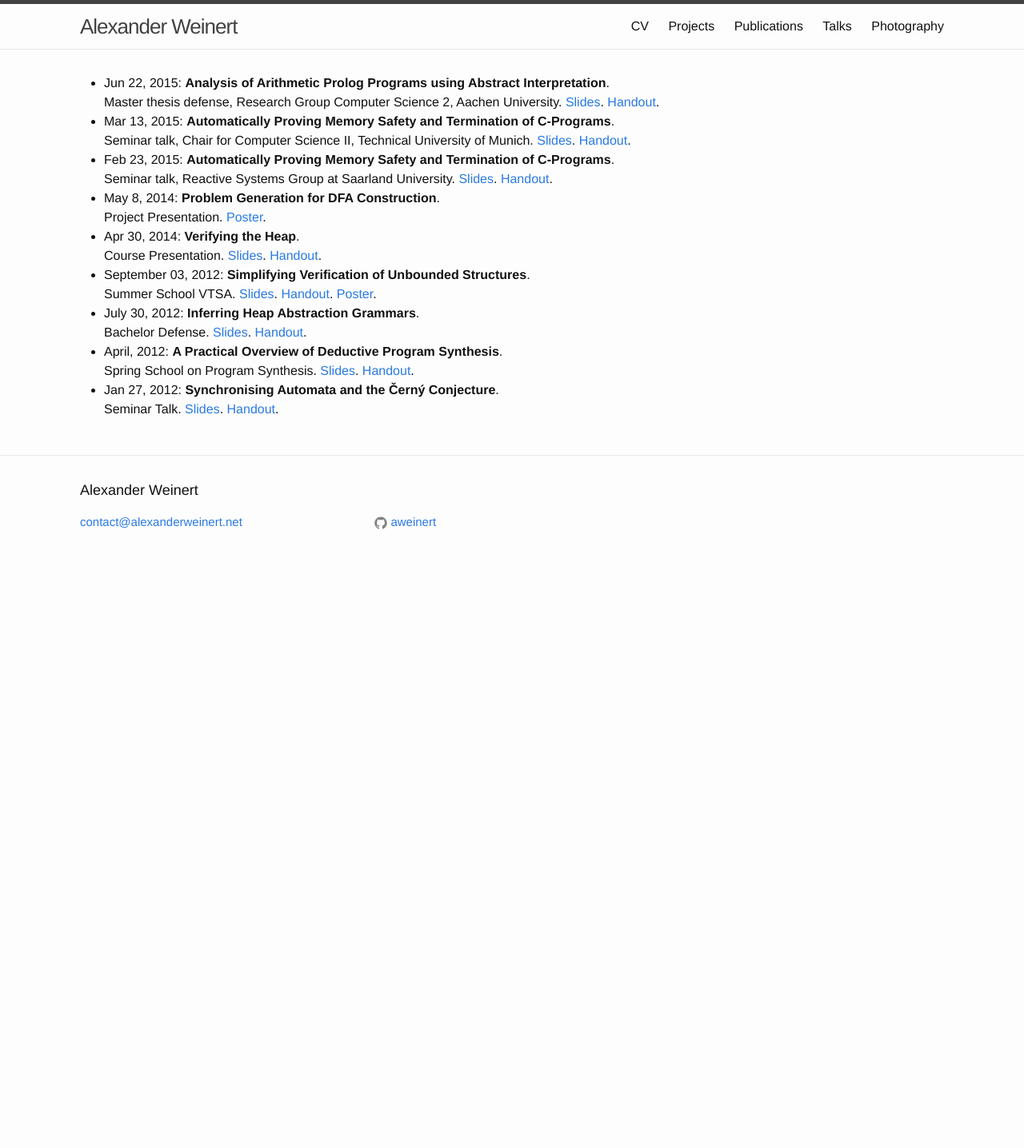
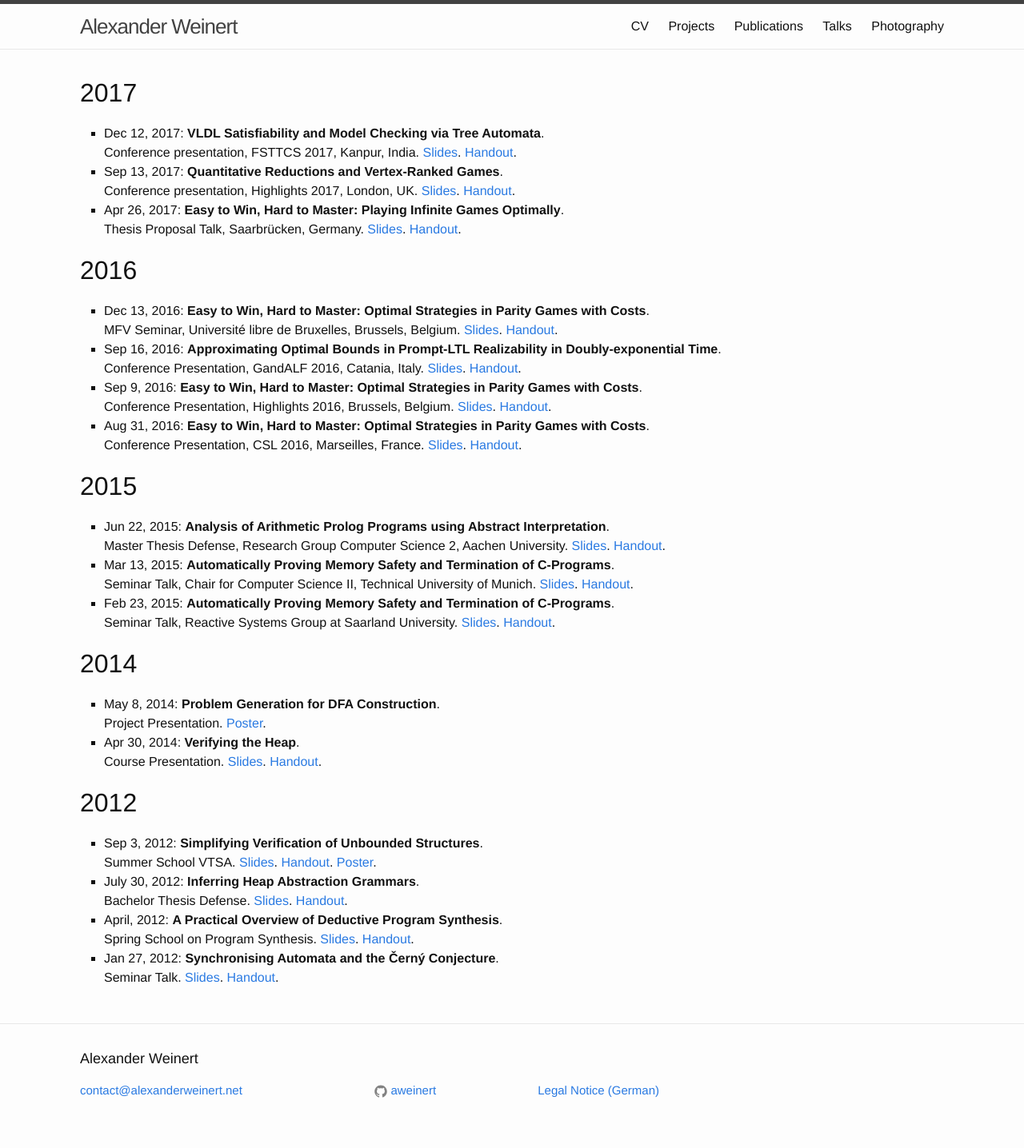
Before and after one commit to aweinert/website, a Jekyll site: the page built from talks/index.html, in a window 1280 px wide. Shown: the whole page at 80% size. Built offline with Jekyll 4.4.1, drawn with Linux system fonts in a browser that asks for light colours; before the commit the page ends 900 px from its top, so only the background shows below that.

Commit message:
Add legal notice

```diff
--- a/_data/talks.yml
+++ b/_data/talks.yml
@@ -1,18 +1,60 @@
+- date: Dec 12, 2017
+  title: VLDL Satisfiability and Model Checking via Tree Automata
+  occasion: Conference presentation, FSTTCS 2017, Kanpur, India
+  slideslink: 2017fsttcs.slides.pdf
+  handoutlink: 2017fsttcs.handout.pdf
+
+- date: Sep 13, 2017
+  title: Quantitative Reductions and Vertex-Ranked Games
+  occasion: Conference presentation, Highlights 2017, London, UK
+  slideslink: 2017highlights.slides.pdf
+  handoutlink: 2017highlights.handout.pdf
+
+- date: Apr 26, 2017
+  title: "Easy to Win, Hard to Master: Playing Infinite Games Optimally"
+  occasion: Thesis Proposal Talk, Saarbrücken, Germany
+  slideslink: 2017tpp.slides.pdf
+  handoutlink: 2017tpp.handout.pdf
+
+- date: Dec 13, 2016
+  title: "Easy to Win, Hard to Master: Optimal Strategies in Parity Games with Costs"
+  occasion: MFV Seminar, Université libre de Bruxelles, Brussels, Belgium
+  slideslink: 2016mfv.slides.pdf
+  handoutlink: 2016mfv.handout.pdf
+
+- date: Sep 16, 2016
+  title: Approximating Optimal Bounds in Prompt-LTL Realizability in Doubly-exponential Time
+  occasion: Conference Presentation, GandALF 2016, Catania, Italy
+  slideslink: 2016gandalf.slides.pdf
+  handoutlink: 2016gandalf.handout.pdf
+
+- date: Sep 9, 2016
+  title: "Easy to Win, Hard to Master: Optimal Strategies in Parity Games with Costs"
+  occasion: Conference Presentation, Highlights 2016, Brussels, Belgium
+  slideslink: 2016highlights.slides.pdf
+  handoutlink: 2016highlights.handout.pdf
+
+- date: Aug 31, 2016
+  title: "Easy to Win, Hard to Master: Optimal Strategies in Parity Games with Costs"
+  occasion: Conference Presentation, CSL 2016, Marseilles, France
+  slideslink: 2016csl.slides.pdf
+  handoutlink: 2016csl.handout.pdf
+
 - date: Jun 22, 2015
   title: Analysis of Arithmetic Prolog Programs using Abstract Interpretation
-  occasion: Master thesis defense, Research Group Computer Science 2, Aachen University
+  occasion: Master Thesis Defense, Research Group Computer Science 2, Aachen University
   slideslink: 2015prologtermination.aachen.slides.pdf
   handoutlink: 2015prologtermination.aachen.handout.pdf
 
 - date: Mar 13, 2015
   title: Automatically Proving Memory Safety and Termination of C-Programs
-  occasion: Seminar talk, Chair for Computer Science II, Technical University of Munich
+  occasion: Seminar Talk, Chair for Computer Science II, Technical University of Munich
   slideslink: 2015llvmtermination.munich.slides.pdf
   handoutlink: 2015llvmtermination.munich.handout.pdf
 
 - date: Feb 23, 2015
   title: Automatically Proving Memory Safety and Termination of C-Programs
-  occasion: Seminar talk, Reactive Systems Group at Saarland University
+  occasion: Seminar Talk, Reactive Systems Group at Saarland University
   slideslink: 2015llvmtermination.saarbruecken.slides.pdf
   handoutlink: 2015llvmtermination.saarbruecken.handout.pdf
 
@@ -27,7 +69,7 @@
   slideslink: 2014heap.slides.pdf
   handoutlink: 2014heap.handout.pdf
 
-- date: September 03, 2012
+- date: Sep 3, 2012
   title:  Simplifying Verification of Unbounded Structures
   occasion: Summer School VTSA
   slideslink: 2012simplifying.slides.pdf
@@ -36,7 +78,7 @@
 
 - date: July 30, 2012
   title: Inferring Heap Abstraction Grammars
-  occasion: Bachelor Defense
+  occasion: Bachelor Thesis Defense
   slideslink: 2012heapabstraction.slides.pdf
   handoutlink: 2012heapabstraction.handout.pdf
 
--- a/_includes/footer.html
+++ b/_includes/footer.html
@@ -44,7 +44,7 @@
       </div>
 
       <div class="footer-col  footer-col-3">
-        <p class="text">{{ site.description }}</p>
+        <a href="/legal.html">Legal Notice (German)</a>
       </div>
     </div>
 
--- a/cv/index.html
+++ b/cv/index.html
@@ -26,7 +26,7 @@ title: CV
 </style>
 
 <p>
-You can find current CV <a href="../assets/pdf/cv.pdf">here</a>.
+You can find my complete CV <a href="../assets/pdf/cv.pdf">here</a>.
 </p>
 
 <div>
--- a/talks/index.html
+++ b/talks/index.html
@@ -2,9 +2,16 @@
 layout: default
 title: Talks
 ---
+<style>
+ul {
+	list-style-type: square;
+}
+</style>
 
+<h1>2017</h1>
 <ul>
 {% for talk in site.data.talks %}
+{% if talk.date contains 2017 %}
 <li>{{ talk.date }}: <b>{{ talk.title }}</b>.<br> {{ talk.occasion }}.
 {% if talk.slideslink %}
 <a href="../assets/pdf/talk/{{talk.date | date: "%Y" }}/{{talk.slideslink}}">Slides</a>.
@@ -16,5 +23,82 @@ title: Talks
 <a href="../assets/pdf/talk/{{talk.date | date: "%Y" }}/{{talk.posterlink}}">Poster</a>.
 {% endif %}
 </li>
+{% endif %}
 {% endfor %}
 </ul>
+
+<h1>2016</h1>
+<ul>
+{% for talk in site.data.talks %}
+{% if talk.date contains 2016 %}
+<li>{{ talk.date }}: <b>{{ talk.title }}</b>.<br> {{ talk.occasion }}.
+{% if talk.slideslink %}
+<a href="../assets/pdf/talk/{{talk.date | date: "%Y" }}/{{talk.slideslink}}">Slides</a>.
+{% endif %}
+{% if talk.handoutlink %}
+<a href="../assets/pdf/talk/{{talk.date | date: "%Y" }}/{{talk.handoutlink}}">Handout</a>.
+{% endif %}
+{% if talk.posterlink %}
+<a href="../assets/pdf/talk/{{talk.date | date: "%Y" }}/{{talk.posterlink}}">Poster</a>.
+{% endif %}
+</li>
+{% endif %}
+{% endfor %}
+</ul>
+
+<h1>2015</h1>
+<ul>
+{% for talk in site.data.talks %}
+{% if talk.date contains 2015 %}
+<li>{{ talk.date }}: <b>{{ talk.title }}</b>.<br> {{ talk.occasion }}.
+{% if talk.slideslink %}
+<a href="../assets/pdf/talk/{{talk.date | date: "%Y" }}/{{talk.slideslink}}">Slides</a>.
+{% endif %}
+{% if talk.handoutlink %}
+<a href="../assets/pdf/talk/{{talk.date | date: "%Y" }}/{{talk.handoutlink}}">Handout</a>.
+{% endif %}
+{% if talk.posterlink %}
+<a href="../assets/pdf/talk/{{talk.date | date: "%Y" }}/{{talk.posterlink}}">Poster</a>.
+{% endif %}
+</li>
+{% endif %}
+{% endfor %}
+</ul>
+
+<h1>2014</h1>
+<ul>
+{% for talk in site.data.talks %}
+{% if talk.date contains 2014 %}
+<li>{{ talk.date }}: <b>{{ talk.title }}</b>.<br> {{ talk.occasion }}.
+{% if talk.slideslink %}
+<a href="../assets/pdf/talk/{{talk.date | date: "%Y" }}/{{talk.slideslink}}">Slides</a>.
+{% endif %}
+{% if talk.handoutlink %}
+<a href="../assets/pdf/talk/{{talk.date | date: "%Y" }}/{{talk.handoutlink}}">Handout</a>.
+{% endif %}
+{% if talk.posterlink %}
+<a href="../assets/pdf/talk/{{talk.date | date: "%Y" }}/{{talk.posterlink}}">Poster</a>.
+{% endif %}
+</li>
+{% endif %}
+{% endfor %}
+</ul>
+
+<h1>2012</h1>
+<ul>
+{% for talk in site.data.talks %}
+{% if talk.date contains 2012 %}
+<li>{{ talk.date }}: <b>{{ talk.title }}</b>.<br> {{ talk.occasion }}.
+{% if talk.slideslink %}
+<a href="../assets/pdf/talk/{{talk.date | date: "%Y" }}/{{talk.slideslink}}">Slides</a>.
+{% endif %}
+{% if talk.handoutlink %}
+<a href="../assets/pdf/talk/{{talk.date | date: "%Y" }}/{{talk.handoutlink}}">Handout</a>.
+{% endif %}
+{% if talk.posterlink %}
+<a href="../assets/pdf/talk/{{talk.date | date: "%Y" }}/{{talk.posterlink}}">Poster</a>.
+{% endif %}
+</li>
+{% endif %}
+{% endfor %}
+</ul>
```
Also changed, not shown: _bibliography/unpublished.bib (+7 -0 lines), legal.html (added, +57 -0 lines), projects/index.html (deleted, +0 -13 lines).
